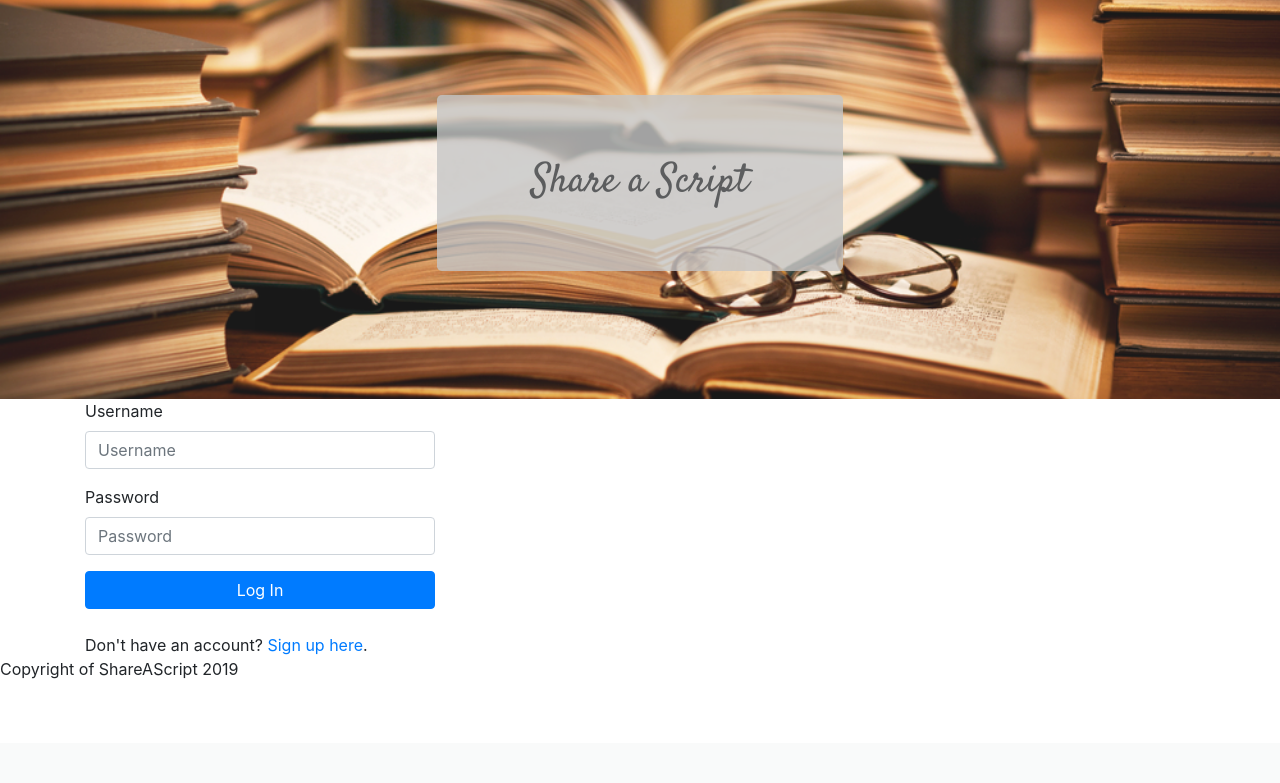
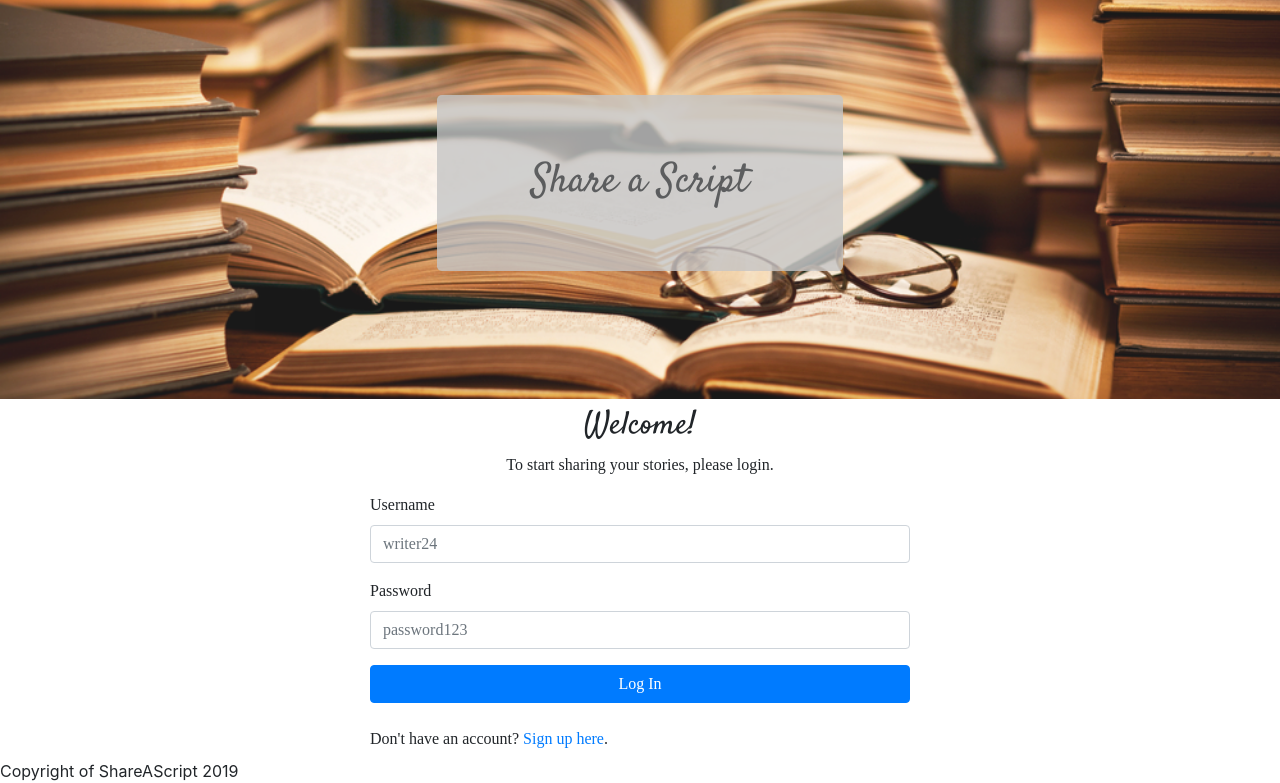
Before and after one commit to Seabhac-94/share_a_script, a Flask app: page /login in a window 1280 px wide. Shown: the part 57-840 px from the top of the page. Before the commit the page ends 736 px from the top, so only its background shows below. Run offline with Flask 2, Linux system fonts and the light colour scheme; some libraries are stand-ins or nearby versions; some web fonts are replaced.

Commit message:
stlyed login and regsiter form

```diff
--- a/app.py
+++ b/app.py
@@ -1,5 +1,5 @@
 import os
-from flask import Flask, render_template, redirect, request, url_for, session
+from flask import Flask, render_template, redirect, request, url_for, session, flash
 import pymongo
 import bcrypt
 import dns
@@ -37,6 +37,8 @@ def login():
             if bcrypt.hashpw(request.form['pass'].encode('utf-8'), login_user['password']) == login_user['password']:
                 session['username'] = request.form['username']
                 return redirect(url_for('index'))
+        else:
+            return "Incorrect username/password"
     else:
         return render_template('login.html')
 
--- a/templates/login.html
+++ b/templates/login.html
@@ -1,17 +1,21 @@
 {% extends 'base.html' %}
 {% block content %}
 
-<div class="container">
+<div class="container py-2 second-font">
     <div class="row">
-        <div class="col-md-4 col-md-offset-4">
+        <div class="col-6 offset-3 text-center">
+            <h2 class="main-heading sub-heading">Welcome!</h2>
+            <p class=''>To start sharing your stories, please login.</p>
+        </div>
+        <div class="col-6 offset-3">
             <form method="POST" action="{{ url_for('login') }}">
                 <div class="form-group">
                     <label for="username">Username</label>
-                    <input id="username" type="text" class="form-control" name="username" placeholder="Username">
+                    <input id="username" type="text" class="form-control" name="username" placeholder="writer24">
                 </div>
                 <div class="form-group">
                     <label for="password">Password</label>
-                    <input id="password" type="password" class="form-control" name="pass" placeholder="Password">
+                    <input id="password" type="password" class="form-control" name="pass" placeholder="password123">
                 </div>
                 <button type="submit" class="btn btn-primary btn-block">Log In</button>
             </form>
```
Also changed, not shown: templates/signup.html (+9 -2 lines).
